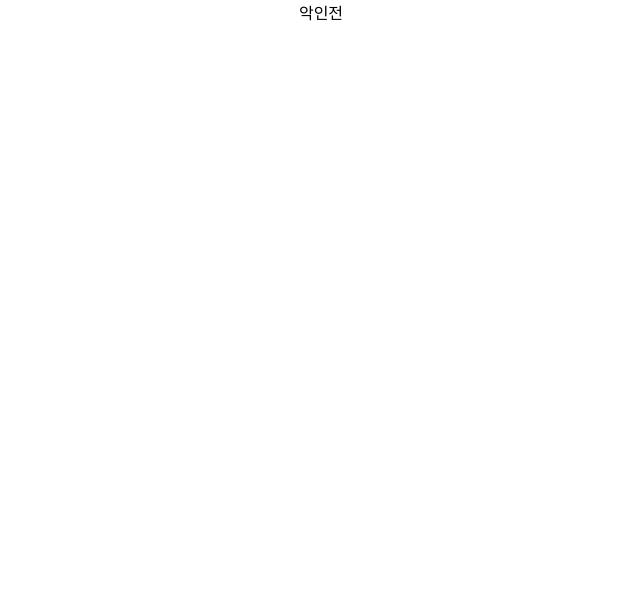
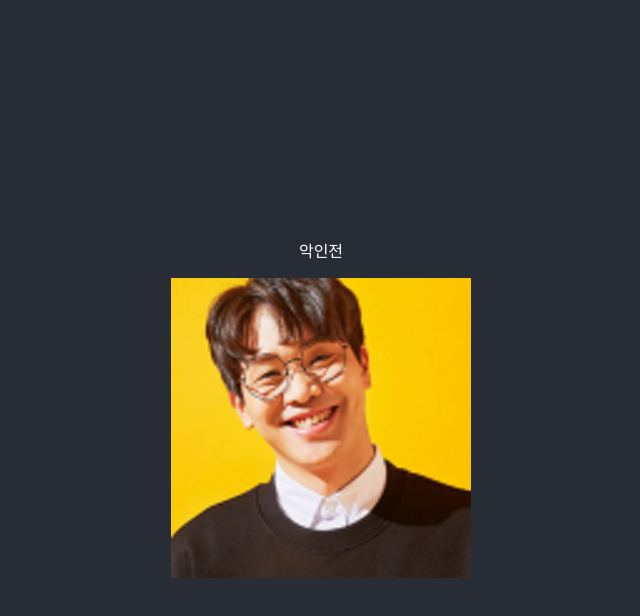
Before and after one commit to Jiseokmin/wanted_frontend, a React (Create React App) app: page / in a window 1280 px wide. Shown: the top 616 px of the page, without its empty margins (319-959 px from the left). Built offline with nearby package versions, Linux system fonts and the light colour scheme.

Commit message:
feat:image rotate

```diff
--- a/src/App.css
+++ b/src/App.css
@@ -1,16 +1,5 @@
 .App {
   text-align: center;
-}
-
-.App-logo {
-  height: 40vmin;
-  pointer-events: none;
-}
-
-@media (prefers-reduced-motion: no-preference) {
-  .App-logo {
-    animation: App-logo-spin infinite 20s linear;
-  }
 }
 
 .App-header {
@@ -20,19 +9,13 @@
   flex-direction: column;
   align-items: center;
   justify-content: center;
-  font-size: calc(10px + 2vmin);
   color: white;
 }
 
-.App-link {
-  color: #61dafb;
+.appImage {
+  width: 300px;
+  height: 300px;
+  background-image: url("/public/img/5king.jpg" );
+  background-size: cover;
+  transition: transform 0.1s;
 }
-
-@keyframes App-logo-spin {
-  from {
-    transform: rotate(0deg);
-  }
-  to {
-    transform: rotate(360deg);
-  }
-}
--- a/src/App.js
+++ b/src/App.js
@@ -3,11 +3,29 @@ import './App.css';
 import { useEffect, useState } from 'react';
 
 function App() {
-  const [message, setMessage] = useState("")
+  const [rotation, setRotation] = useState({ rotationX: 0, rotationY: 0 });
+
+  const handleMouseMove = (event) => {
+    const mouseX = event.nativeEvent.offsetX;
+    const mouseY = event.nativeEvent.offsetY;
+    const rotationX = 4/30 * mouseY - 20;
+    const rotationY = -1/5 * mouseX + 20;
+
+    setRotation({rotationX, rotationY});
+  };
+
 
   return (
     <div className="App">
-      악인전
+      <header className="App-header">
+        <p>악인전</p>
+        <div className="appImage"
+             onMouseMove={handleMouseMove}
+             style={{
+               transform: `perspective(1000px) rotateX(${rotation.rotationX}deg) rotateY(${rotation.rotationY}deg)`
+             }}>
+          </div>
+      </header>
     </div>
   );
 }
```
Also changed, not shown: public/img/5king.jpg (added).
